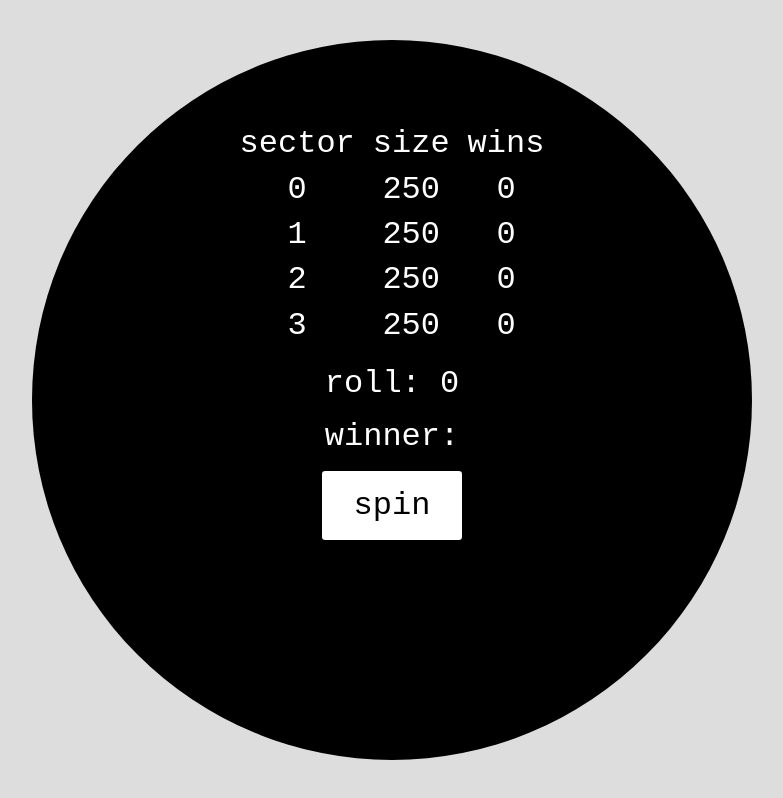
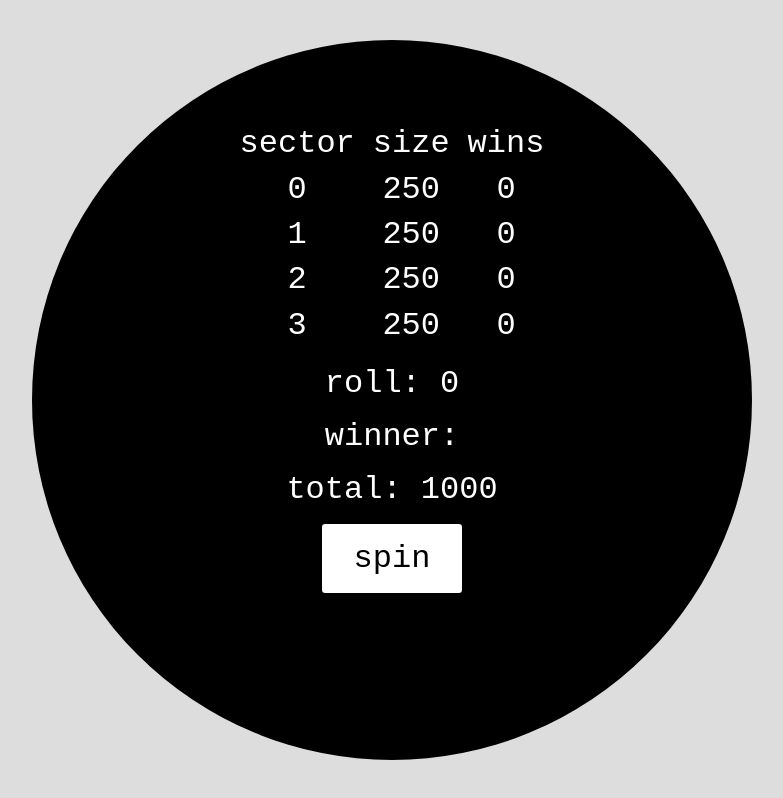
Before and after one commit to frankalbenesius/spinner, a Next.js app: page / in a window 1280 px wide. Shown: the whole page, without its empty margins (248-1031 px from the left). Built offline with nearby package versions, Linux system fonts and the light colour scheme.

Commit message:
update sizes on rolls

```diff
--- a/components/Spinner/actions.js
+++ b/components/Spinner/actions.js
@@ -6,21 +6,31 @@ const getRangeStart = (state, sector) => {
 
 export const roll = state => {
   const roll = Math.floor(Math.random() * 1000) // 0 - 999
-  const winner = state.sectors.filter(sector => sector.start <= roll).length - 1
+  const winningIndex =
+    state.sectors.filter(sector => sector.start <= roll).length - 1
+  const winningSector = state.sectors[winningIndex]
+  const rawChangeInSize = winningSector.size * state.reduction
+  const spreadCount = state.sectors.length - 1
+  const changeInSize = rawChangeInSize - rawChangeInSize % spreadCount
+
+  const sectors = state.sectors.map((sector, index) => {
+    if (index === winningIndex) {
+      return {
+        ...sector,
+        size: sector.size - changeInSize,
+      }
+    } else {
+      return {
+        ...sector,
+        size: sector.size + changeInSize / 3,
+      }
+    }
+  })
 
   return {
     ...state,
-    sectors: [
-      ...state.sectors.slice(0, winner),
-      {
-        ...state.sectors[winner],
-        // size: ?
-        // start: ?
-        wins: state.sectors[winner].wins + 1,
-      },
-      ...state.sectors.slice(winner + 1),
-    ],
+    sectors,
     roll,
-    winner,
+    winner: winningIndex,
   }
 }
--- a/components/Spinner/index.js
+++ b/components/Spinner/index.js
@@ -27,6 +27,7 @@ class Spinner extends React.Component {
         wins: 0,
       },
     ],
+    reduction: 0.5,
     roll: 0,
     winner: undefined,
   }
@@ -57,6 +58,10 @@ class Spinner extends React.Component {
           </table>
           <div>roll: {this.state.roll}</div>
           <div>winner: {this.state.winner}</div>
+          <div>
+            total:{' '}
+            {this.state.sectors.reduce((acc, sector) => acc + sector.size, 0)}
+          </div>
           <button onClick={this.handleRoll}>spin</button>
         </div>
         <style jsx>
```
